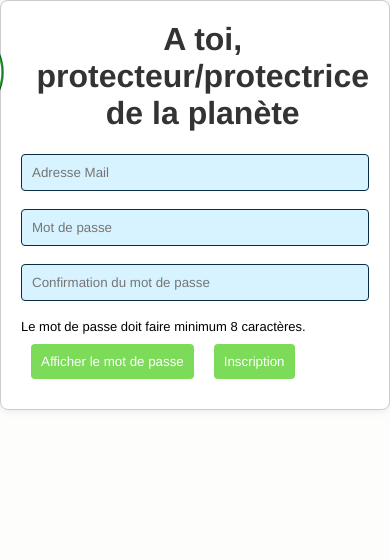
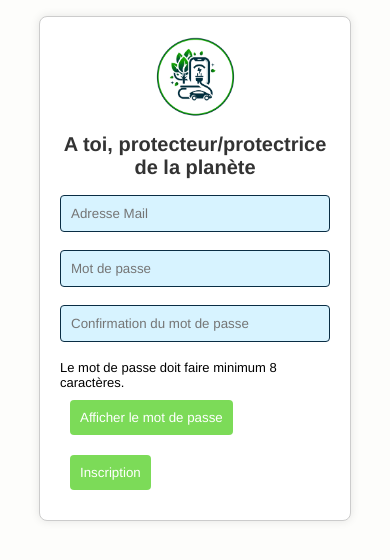
Before and after one commit to vinz-DY/TestGreendrive, a React (Vite) app in the folder frontend/: page /inscription in a window 390 px wide. Shown: the top 560 px of the page. Built offline with nearby package versions, Linux system fonts and the light colour scheme; no server answers.

Commit message:
rectif doss public

```diff
--- a/frontend/src/components/Inscription.css
+++ b/frontend/src/components/Inscription.css
@@ -1,17 +1,19 @@
 .inscription {
-  max-width: 600px;
+  width: 600px;
+  max-width: 80%;
   margin: auto;
   padding: 20px;
   border: 1px solid #ccc;
   border-radius: 8px;
   box-shadow: 0 0 10px rgba(0, 0, 0, 0.1);
   background: white;
+  margin-top: 1rem;
 }
 
 .inscriptionTitle {
   text-align: center;
   color: #333;
-  margin: 0;
+  margin-bottom: 1rem;
 }
 
 .inscriptionLabel {
@@ -23,14 +25,16 @@
 
 .inscriptionHeader {
   display: flex;
+  justify-content: center;
   flex-direction: row-reverse;
+  width: 550px;
+  max-width: 100%;
 }
 
 .inscriptionLogo {
   display: flex;
-  margin-right: 30px;
-  margin-bottom: 30px;
   width: 30%;
+  margin-bottom: 1rem;
 }
 
 .inscriptionInput {
@@ -60,3 +64,16 @@
 .inscriptionButton:hover {
   background-color: #29a895;
 }
+
+@media screen and (max-width: 970px) {
+  .inscriptionHeader {
+    font-size: 10px;
+    display: flex;
+    flex-direction: column-reverse;
+    align-items: center;
+    width: 100%;
+  }
+  .inscriptionLogo {
+    width: 30%;
+  }
+}
--- a/frontend/src/pages/Inscription.jsx
+++ b/frontend/src/pages/Inscription.jsx
@@ -76,7 +76,9 @@ function Inscription() {
         <p>{inscriptionMessage}</p>
       ) : (
         <>
-          <HeaderInscription />
+          <div className="HeaderInscritionCss">
+            <HeaderInscription />
+          </div>
           <form onSubmit={postUser}>
             <label className="inscriptionLabel" aria-label="email">
               <input
--- a/frontend/src/pages/LogIn.css
+++ b/frontend/src/pages/LogIn.css
@@ -1,8 +1,3 @@
-.contain-validation-errorconnexion {
-  height: 120px;
-  margin-top: 50px;
-}
-
 .validation {
   font-weight: bold;
 }
--- a/frontend/src/pages/LogIn.jsx
+++ b/frontend/src/pages/LogIn.jsx
@@ -61,22 +61,8 @@ function LogIn() {
   };
 
   return (
-    <>
-      <div className="contain-validation-errorconnexion">
-        {msg === "valid" && (
-          <p className="validation">
-            Vos informations de connexion sont correctes, vous allez être
-            redirigé.
-          </p>
-        )}
-        {msg === "invalid" && (
-          <p className="errorconnexion">
-            Vos informations de connexion sont incorrectes.
-          </p>
-        )}
-      </div>
     <div className="contain-form-login inscription">
-        <div>
+      <div className="HeaderInscritionCss">
         <HeaderInscription />
       </div>
       <h2>Connectez-vous</h2>
@@ -109,8 +95,20 @@ function LogIn() {
           </div>
         </form>
       </div>
+      <div className="contain-validation-errorconnexion">
+        {msg === "valid" && (
+          <p className="validation">
+            Vos informations de connexion sont correctes, vous allez être
+            redirigé.
+          </p>
+        )}
+        {msg === "invalid" && (
+          <p className="errorconnexion">
+            Vos informations de connexion sont incorrectes.
+          </p>
+        )}
       </div>
-    </>
+    </div>
   );
 }
 
```
Also changed, not shown: 2 other files (tests, documents, lock files or other folders). Lines whose indentation alone changed are shown as unchanged.
